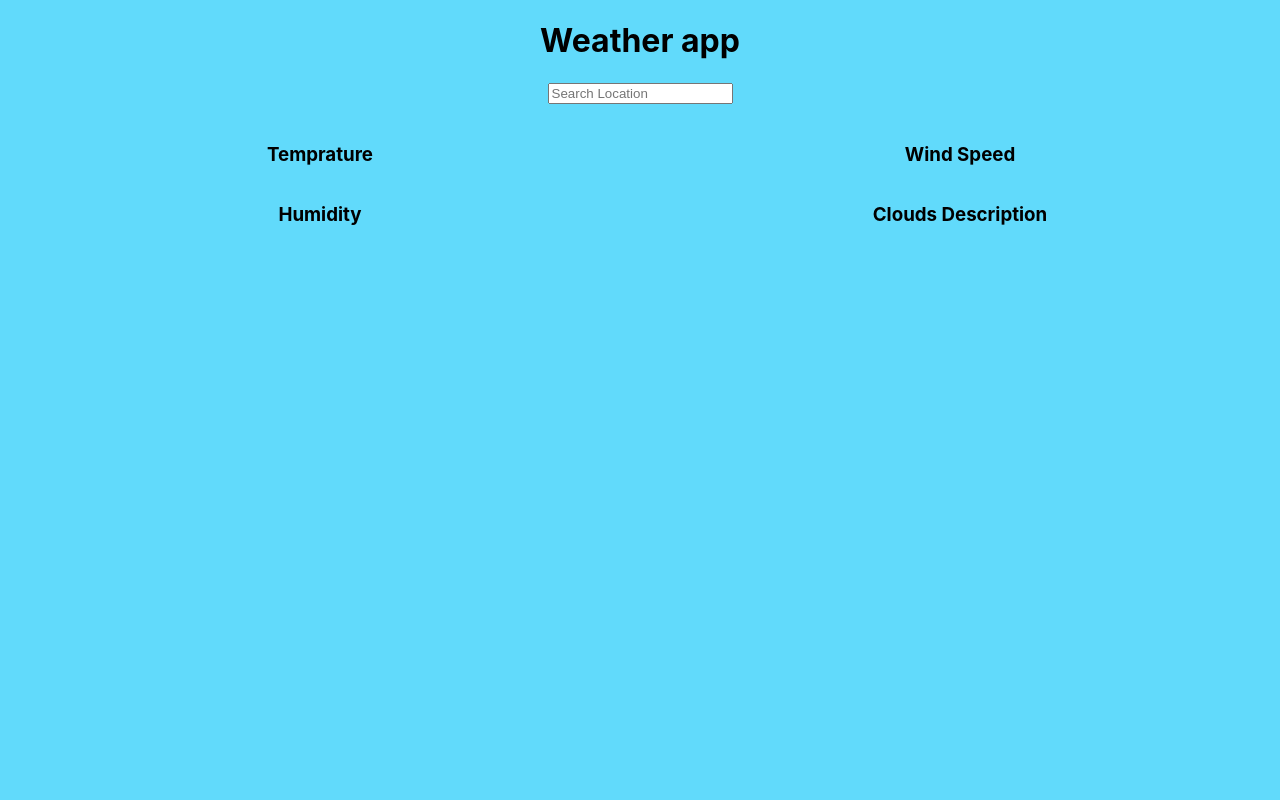
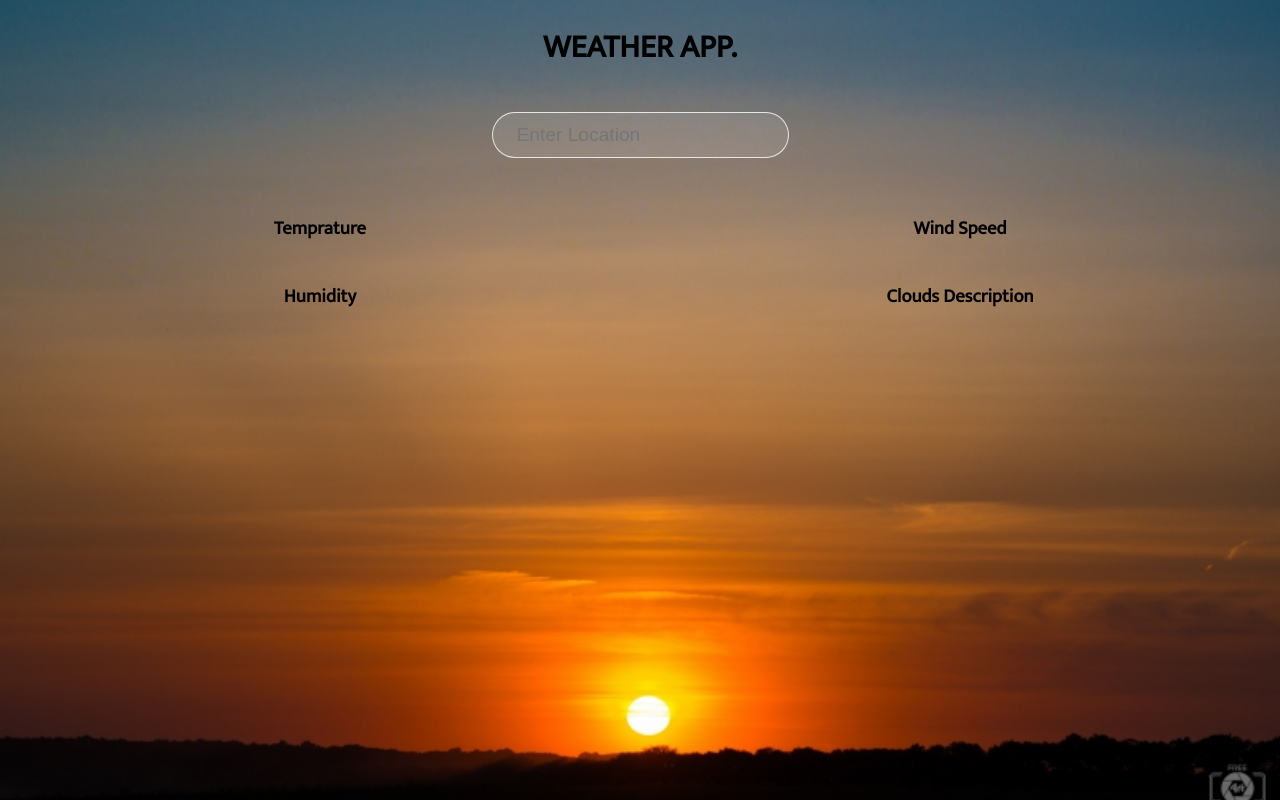
Before and after one commit to jk45limo/weather_app, a React (Create React App) app: page / in a window 1280 px wide. Built offline with nearby package versions, Linux system fonts and the light colour scheme.

Commit message:
styled my weather application

```diff
--- a/public/index.html
+++ b/public/index.html
@@ -15,6 +15,9 @@
       user's mobile device or desktop. See https://developers.google.com/web/fundamentals/web-app-manifest/
     -->
     <link rel="manifest" href="%PUBLIC_URL%/manifest.json" />
+    <link rel="preconnect" href="https://fonts.googleapis.com">
+    <link rel="preconnect" href="https://fonts.gstatic.com" crossorigin>
+    <link href="https://fonts.googleapis.com/css2?family=Mukta&display=swap" rel="stylesheet">
     <!--
       Notice the use of %PUBLIC_URL% in the tags above.
       It will be replaced with the URL of the `public` folder during the build.
--- a/src/App.css
+++ b/src/App.css
@@ -1,21 +1,30 @@
 .App {
   text-align: center;
-  background-color: #61dafb;
+  background: url('../public/image.jpg') no-repeat center center/cover ;
   position:absolute;
   height:100%;
-  width:100%
+  width:100%;
+  font-family: 'Mukta', sans-serif;
 }
 
-.App-logo {
-  height: 40vmin;
-  pointer-events: none;
+.App input {
+  padding: .7rem 1.5rem;
+  font-size: 1.2rem;
+  border-radius: 25px;
+  border: 1px solid rgba(255,255,255, 0.8);
+  background: rgba(255,255,255, 0.1);
+  color: #f8f8f8;
 }
 
-@media (prefers-reduced-motion: no-preference) {
-  .App-logo {
-    animation: App-logo-spin infinite 20s linear;
-  }
+.App .search-button{
+  text-align: center;
+  padding: 1rem;
 }
+
+
+
+
+
 
 .App-header {
   background-color: #282c34;
--- a/src/App.js
+++ b/src/App.js
@@ -30,14 +30,14 @@
   }
   return (
     <div className="App">
-      <h1>Weather app</h1>
-      <div className=" search-button">
+      <h1>WEATHER APP.</h1>
+      <div className="search-button">
         <input
         value = {location}
         onChange = { event=>setLocation(event.target.value)}
         onKeyPress={searchLocation}
         type="text"
-        placeholder="Search Location"/>
+        placeholder="Enter Location"/>
       </div>
       <div className= "Location">
         <h2>{data.name}</h2>
```
Also changed, not shown: public/image.jpg (added).
